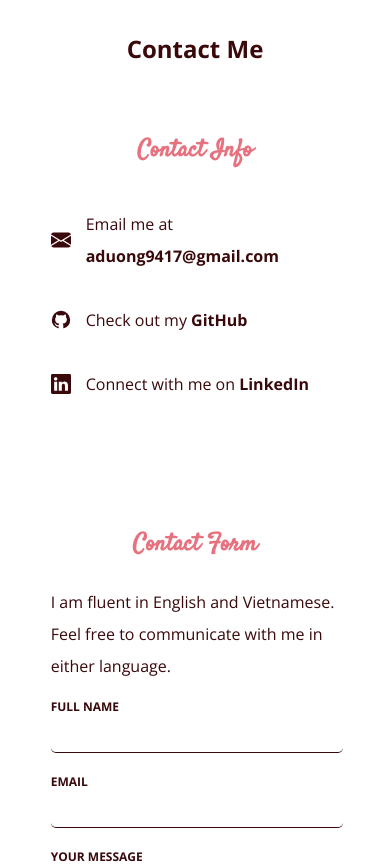
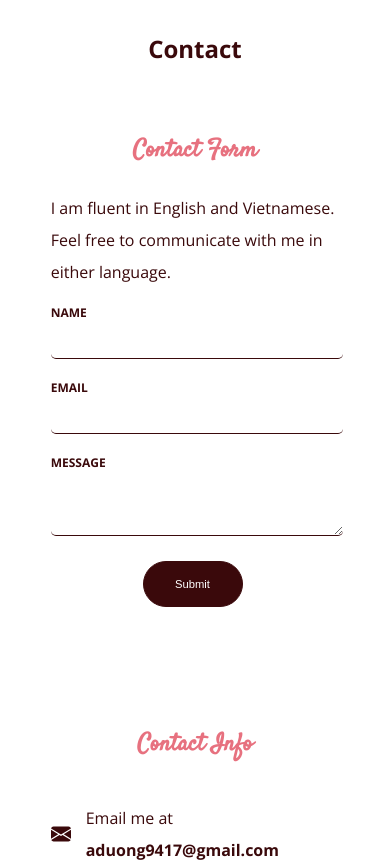
Before and after one commit to annaduong17/portfolio, a React (Create React App) app: page / in a window 390 px wide. Shown: the part 6680-7544 px from the top of the page. Built offline with nearby package versions, Linux system fonts and the light colour scheme.

Commit message:
validate form and style validation errors and swap ContactInfo with ContactForm

```diff
--- a/src/components/ContactForm.js
+++ b/src/components/ContactForm.js
@@ -1,23 +1,27 @@
-function ContactForm({ handleSubmit }) {
+function ContactForm({ formData, errors, handleInputChange, handleSubmit }) {
+
   return (
     <div id="form-container" className="contact">
-      <form onSubmit={handleSubmit} className="contact-form">
+      <form noValidate onSubmit={handleSubmit} className="contact-form">
       <h3 className="text-align-center">Contact Form</h3>
       <p>I am fluent in English and Vietnamese. Feel free to communicate with me in either language.</p>
 
       <section className="form-section">
-        <label className="form-label bold" htmlFor="name">Full Name</label>
-        <input className="form-input form-field" id="name" type="text" />
+        <label className="form-label bold" htmlFor="name">Name</label>
+        <input onChange={handleInputChange} required className="form-input form-field" id="name" type="text" value={formData.name} />
+        <span className="validation-message">{errors.name}</span>
       </section>
 
       <section className="form-section">
         <label className="form-label bold" htmlFor="email">Email</label>
-        <input className="form-input form-field" id="email" type="email" />
+        <input onChange={handleInputChange} required className="form-input form-field" id="email" type="email" value={formData.email} />
+        <span className="validation-message">{errors.email}</span>
       </section>
 
      <section className="form-section">
-      <label className="form-label bold" htmlFor="message">Your Message</label>
-      <textarea className="form-textarea form-field" id="message" type="text"></textarea>
+      <label className="form-label bold" htmlFor="message">Message</label>
+      <textarea onChange={handleInputChange} required className="form-textarea form-field" id="message" type="text">{formData.message}</textarea>
+      <span className="validation-message">{errors.message}</span>
      </section>
 
      <section className="form-section flex-row-center">
--- a/src/components/ContactPage.js
+++ b/src/components/ContactPage.js
@@ -5,11 +5,10 @@ import ContactForm from './ContactForm';
 import Success from './Success';
 
 function ContactPage({ setActiveLink }) {
-  const [ nameInput, setNameInput ] = useState('');
-  const [ emailInput, setEmailInput ] = useState('');
-  const [ message, setMessage ] = useState('');
+  const [ formData, setFormData ] = useState({});
   const [ formSubmitted, setFormSubmitted ] = useState(false);
-  const contactRef = useRef(null);
+  const [ errors, setErrors ] = useState({});
+  const successMessageRef = useRef(null);
 
   const scrollToSection = (ref) => {
     if (ref && ref.current) {
@@ -19,19 +18,60 @@ function ContactPage({ setActiveLink }) {
     }
   }
 
+  const handleInputChange = (e) => {
+    const { id, value } = e.target;
+
+    setFormData(prevFormData => {
+      const updatedFormData = {...prevFormData, [id]: value};
+
+      return updatedFormData;
+    });
+  }
+
+  const validateForm = (data) => {
+    const newErrors = {};
+    const emailRegex = /^[^\s@]+@[^\s@]+\.[^\s@]+$/;
+
+    if (!data.name) {
+      newErrors.name = 'Please enter your name';
+    }
+
+    if (!data.email) {
+      newErrors.email = 'Please enter your email';
+    } else if (!emailRegex.test(data.email)) {
+      newErrors.email = 'Please enter a valid email'
+    }
+
+    if (!data.message) {
+      newErrors.message = 'Please enter a message';
+    }
+
+    return newErrors;
+  }
+
   const handleSubmit = (e) => {
     e.preventDefault();
-    setFormSubmitted(true);
 
-    scrollToSection(contactRef);
+    const newErrors = validateForm(formData);
+    setErrors(newErrors);
+
+    if (Object.keys(newErrors).length === 0) {
+      setFormSubmitted(true);
+      scrollToSection(successMessageRef);
+    }
   }
 
   return (
-    <div ref={contactRef} id="contact-page" className="contact-page page-margin page-padding">
-      <h2 className='heading text-align-center'>Contact Me</h2>
+    <div ref={successMessageRef} id="contact-page" className="contact-page page-margin page-padding">
+      <h2 className='heading text-align-center'>Contact</h2>
       <div className='flex-row-center'>
+        {formSubmitted ? <Success /> : <ContactForm
+          formData={formData}
+          errors={errors}
+          handleInputChange={handleInputChange}
+          handleSubmit={handleSubmit}
+        />}
         <ContactInfo />
-        {formSubmitted ? <Success /> : <ContactForm handleSubmit={handleSubmit}/>}
       </div>
     </div>
   );
--- a/src/styles/ContactPage.scss
+++ b/src/styles/ContactPage.scss
@@ -73,10 +73,11 @@ $white: #FFFFFF;
 }
 
 .contact-info {
-  margin-right: clamp(10px, 2vw, 30px);
+  margin-left: clamp(10px, 2vw, 30px);
 }
 
 .contact-form {
+
   .form-section {
     margin-block: clamp(10px, 2vw, 30px);
   }
@@ -89,6 +90,7 @@ $white: #FFFFFF;
 
   .form-field {
     width: 100%;
+    font-size: clamp(1rem, 1.25vw, 1.5rem);
     margin-block: clamp(10px, 1vw, 20px);
     border: none;
     border-radius: 5px;
@@ -97,8 +99,15 @@ $white: #FFFFFF;
 
     &:focus {
       border: 1px solid transparent;
-      outline: 1px solid $pink;
-      font-size: clamp(1rem, 1.25vw, 1.5rem);
+      outline: 1px solid $green;
+
+      &:required:invalid {
+        outline: 1px solid red;
+      }
+
+      &:required:invalid + .validation-message {
+        display: block;
+      }
     }
   }
 
@@ -109,6 +118,10 @@ $white: #FFFFFF;
 
   button {
     text-align: center;
+  }
+
+  .validation-message {
+    color: red;
   }
 }
 
@@ -138,7 +151,7 @@ $white: #FFFFFF;
   }
 
   .contact-info {
-    margin-right: 0;
-    margin-bottom: clamp(10px, 3vw, 30px);
+    margin-left: 0;
+    margin-top: clamp(10px, 3vw, 30px);
   }
 }
```
